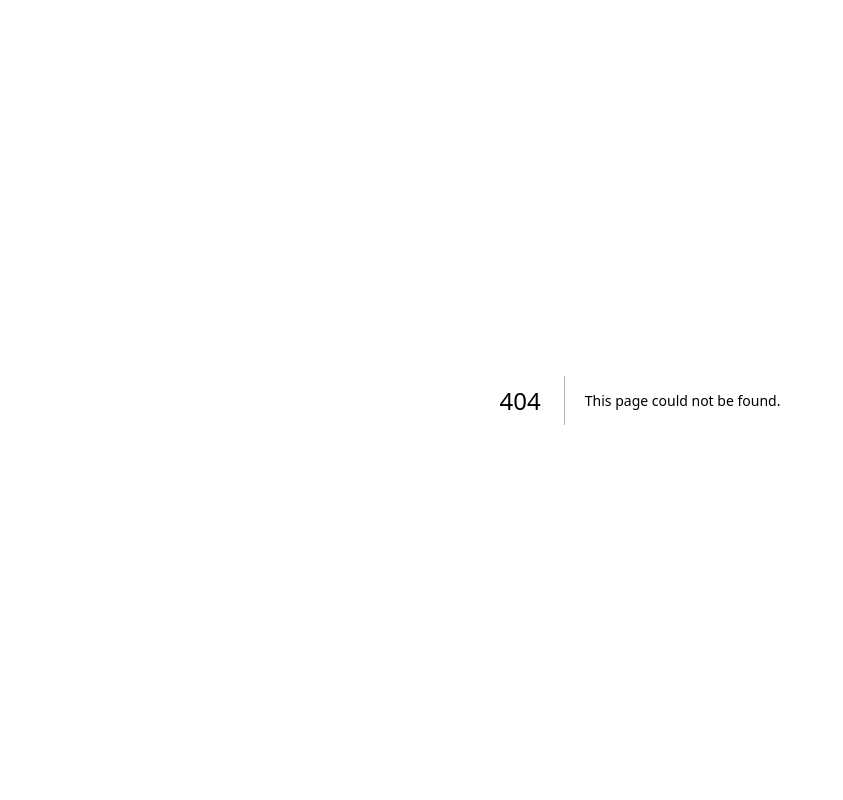
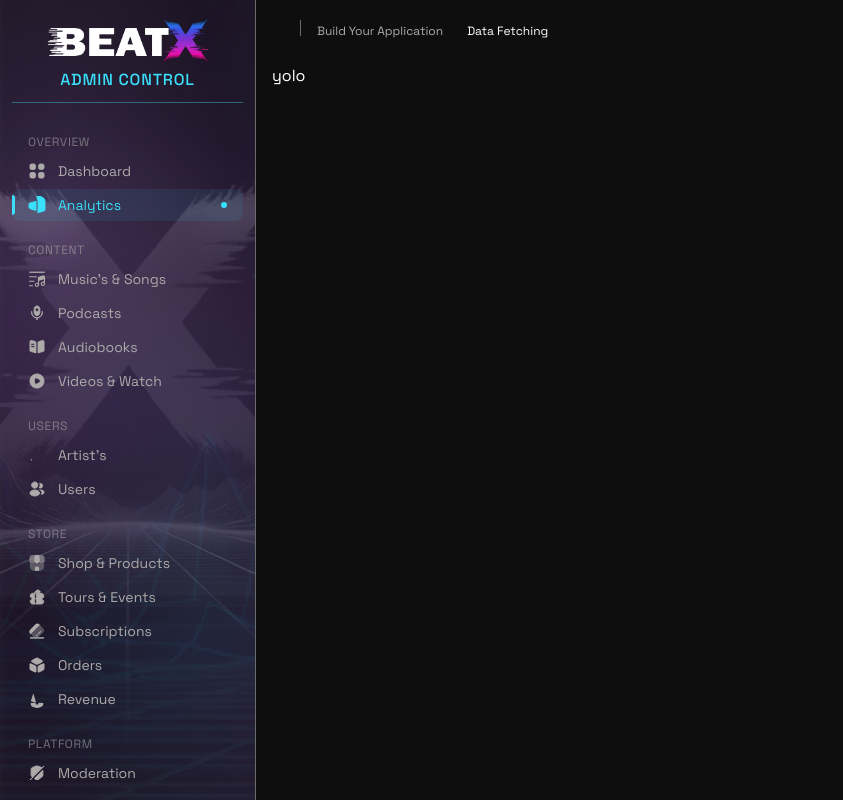
Before and after one commit to ArunRoy404/beat-x-nextjs, a Next.js app: page /admin/dashboard/analytics in a window 1280 px wide. Before the commit this address had no page. Shown: the whole page, without its empty margins (0-843 px from the left). Built offline with nearby package versions, Linux system fonts and the light colour scheme; some icons are missing.

Commit message:
feat: add admin dashboard analytics and overview pages along with navigation store state management

```diff
--- a/src/app/admin/dashboard/(overview)/page.jsx
+++ b/src/app/admin/dashboard/(overview)/page.jsx
@@ -1,2 +1,6 @@
 import AdminDashboardOverviewPage from "@/templates/admin/dashboard/AdminDashboardOverviewPage";
-export default AdminDashboardOverviewPage;
+const page = () => {
+    return <AdminDashboardOverviewPage />
+}
+
+export default page;
--- /dev/null
+++ b/src/app/admin/dashboard/analytics/page.jsx
@@ -0,0 +1,7 @@
+import AdminDashboardAnalyticsPage from "@/templates/admin/dashboard/AdminDashboardAnalyticsPage";
+
+const page = () => {
+    return <AdminDashboardAnalyticsPage />
+}
+
+export default page;
--- a/src/navigationData/navigationStore.js
+++ b/src/navigationData/navigationStore.js
@@ -7,41 +7,41 @@ const defaultNavigationData = {
       category: "Overview",
       items: [
         { title: "Dashboard", url: "/admin/dashboard", iconName: "GridViewIcon" },
-        { title: "Analytics", url: "/admin/analytics", iconName: "Analytics01Icon" },
+        { title: "Analytics", url: "/admin/dashboard/analytics", iconName: "Analytics01Icon" },
       ],
     },
     {
       category: "Content",
       items: [
-        { title: "Music's & Songs", url: "/admin/music", iconName: "MusicNote01Icon" },
-        { title: "Podcasts", url: "/admin/podcasts", iconName: "PodcastIcon" },
-        { title: "Audiobooks", url: "/admin/audiobooks", iconName: "AudioBook01Icon" },
-        { title: "Videos & Watch", url: "/admin/videos", iconName: "Video01Icon" },
+        { title: "Music's & Songs", url: "/admin/dashboard/music", iconName: "MusicNote01Icon" },
+        { title: "Podcasts", url: "/admin/dashboard/podcasts", iconName: "PodcastIcon" },
+        { title: "Audiobooks", url: "/admin/dashboard/audiobooks", iconName: "AudioBook01Icon" },
+        { title: "Videos & Watch", url: "/admin/dashboard/videos", iconName: "Video01Icon" },
       ],
     },
     {
       category: "Users",
       items: [
-        { title: "Artist's", url: "/admin/artists", iconName: "Mic01Icon" },
-        { title: "Users", url: "/admin/users", iconName: "UserGroupIcon" },
+        { title: "Artist's", url: "/admin/dashboard/artists", iconName: "Mic01Icon" },
+        { title: "Users", url: "/admin/dashboard/users", iconName: "UserGroupIcon" },
       ],
     },
     {
       category: "Store",
       items: [
-        { title: "Shop & Products", url: "/admin/shop", iconName: "ShoppingBag01Icon" },
-        { title: "Tours & Events", url: "/admin/tours", iconName: "Calendar01Icon" },
-        { title: "Subscriptions", url: "/admin/subscriptions", iconName: "CreditCardIcon" },
-        { title: "Orders", url: "/admin/orders", iconName: "Package01Icon" },
-        { title: "Revenue", url: "/admin/revenue", iconName: "MoneyBag01Icon" },
+        { title: "Shop & Products", url: "/admin/dashboard/shop", iconName: "ShoppingBag01Icon" },
+        { title: "Tours & Events", url: "/admin/dashboard/tours", iconName: "Calendar01Icon" },
+        { title: "Subscriptions", url: "/admin/dashboard/subscriptions", iconName: "CreditCardIcon" },
+        { title: "Orders", url: "/admin/dashboard/orders", iconName: "Package01Icon" },
+        { title: "Revenue", url: "/admin/dashboard/revenue", iconName: "MoneyBag01Icon" },
       ],
     },
     {
       category: "Platform",
       items: [
-        { title: "Moderation", url: "/admin/moderation", iconName: "Shield01Icon" },
-        { title: "Sales Reports", url: "/admin/sales-reports", iconName: "Invoice01Icon" },
-        { title: "Settings", url: "/admin/settings", iconName: "Settings05Icon" },
+        { title: "Moderation", url: "/admin/dashboard/moderation", iconName: "Shield01Icon" },
+        { title: "Sales Reports", url: "/admin/dashboard/sales-reports", iconName: "Invoice01Icon" },
+        { title: "Settings", url: "/admin/dashboard/settings", iconName: "Settings05Icon" },
       ],
     },
   ],
--- /dev/null
+++ b/src/templates/admin/dashboard/AdminDashboardAnalyticsPage.jsx
@@ -0,0 +1,9 @@
+const AdminDashboardAnalyticsPage = () => {
+    return (
+        <div>
+            yolo
+        </div>
+    );
+};
+
+export default AdminDashboardAnalyticsPage;
```
